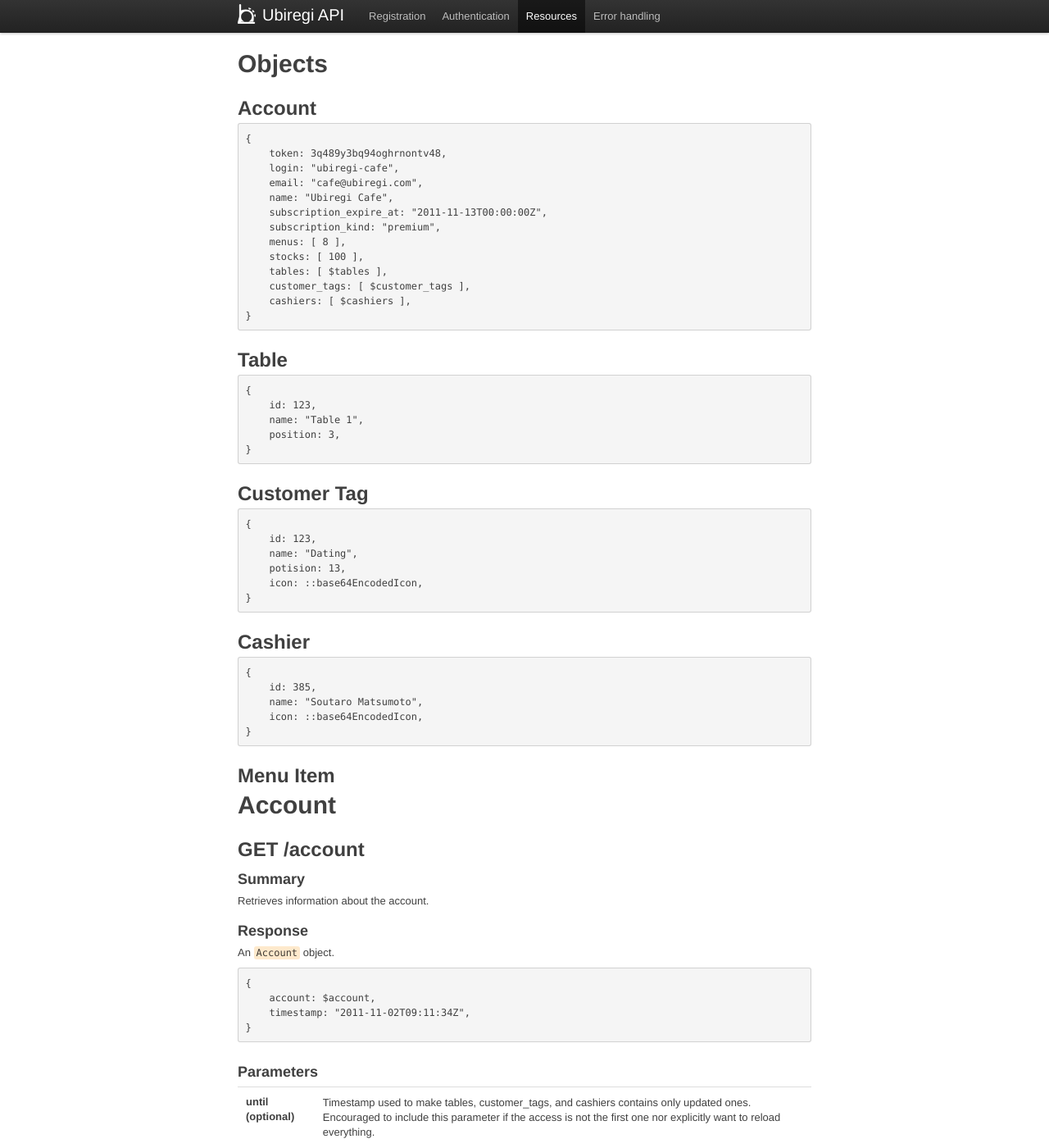
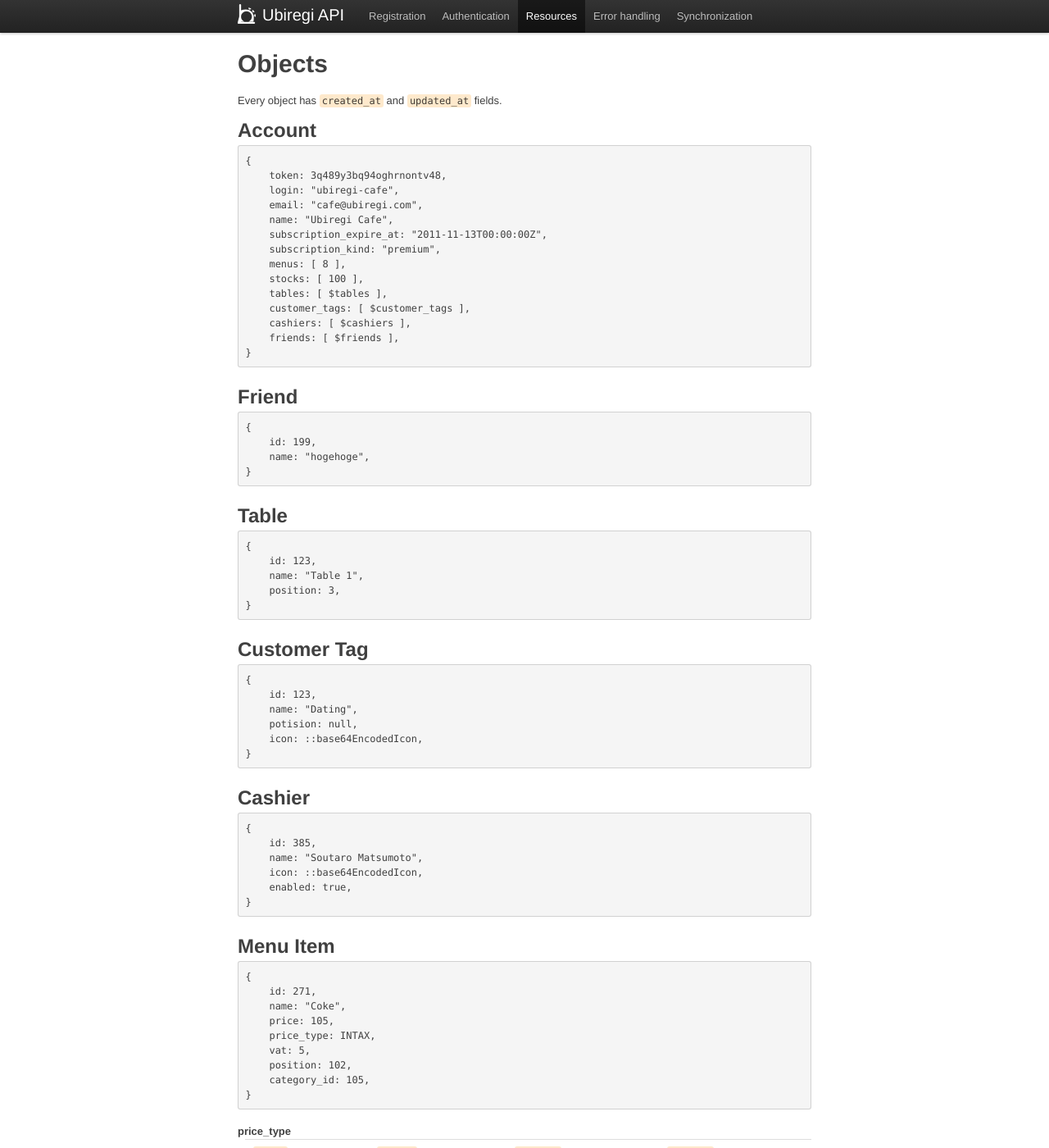
Before and after one commit to soutaro/ubiregi-api, a Jekyll site: the page built from resources.md, in a window 1280 px wide and 1400 px high. Shown: the whole window at 82% size. Built offline with Jekyll 4.4.1, drawn with Linux system fonts in a browser that asks for light colours; some of the changed text lies outside the part shown.

Commit message:
sync page

```diff
--- a/_layouts/default.html
+++ b/_layouts/default.html
@@ -7,6 +7,8 @@
 {% assign resources = 'active' %}
 {% when 'errors' %}
 {% assign errors = 'active' %}
+{% when 'sync' %}
+{% assign sync = 'active' %}
 {% endcase %}
 
 <head>
@@ -27,6 +29,7 @@
       	      <li class="{{ authentication }}"><a href="/ubiregi-api/authentication.html">Authentication</a>
       	      <li class="{{ resources }}"><a href="/ubiregi-api/resources.html">Resources</a>
       	      <li class="{{ errors }}"><a href="/ubiregi-api/errors.html">Error handling</a>
+      	      <li class="{{ sync }}"><a href="/ubiregi-api/sync.html">Synchronization</a>
       	    </ul>
       	  </div>
       	</div>
--- a/resources.md
+++ b/resources.md
@@ -5,6 +5,8 @@
 ---
 
 # Objects
+
+Every object has `created_at` and `updated_at` fields.
 
 ## Account
 
@@ -21,6 +23,16 @@
     tables: [ $tables ],
     customer_tags: [ $customer_tags ],
     cashiers: [ $cashiers ],
+    friends: [ $friends ],
+}
+</pre>
+
+## Friend
+
+<pre>
+{
+    id: 199,
+    name: "hogehoge",
 }
 </pre>
 
@@ -40,7 +52,7 @@
 {
     id: 123,
     name: "Dating",
-    potision: 13,
+    potision: null,
     icon: ::base64EncodedIcon,
 }
 </pre>
@@ -52,10 +64,92 @@
     id: 385,
     name: "Soutaro Matsumoto",
     icon: ::base64EncodedIcon,
+    enabled: true,
 }
 </pre>
 
 ## Menu Item
+
+<pre>
+{
+    id: 271,
+    name: "Coke",
+    price: 105,
+    price_type: INTAX,
+    vat: 5,
+    position: 102,
+    category_id: 105,
+}
+</pre>
+
+price_type
+: `INTAX` | `OUTTAX` | `PERCENT` | `NOSALES`
+
+vat
+: Present if `price_type` is `INTAX` or `OUTTAX`. Percentage of VAT.
+
+position
+: Present if the item is enabled.
+
+category_id
+: Present if the item is enabled.
+
+## Category
+
+<pre>
+{
+    id: 18,
+    name: "Soft Drink",
+    position: 4,
+}
+</pre>
+
+## Customer
+
+<pre>
+{
+    id: 131,
+    fields: [ $fields ],
+    deleted: false,
+    account_id: 131,
+    guid: ::UUID-like-sequence,
+}
+</pre>
+
+## Field
+
+<pre>
+{
+    id: 111,
+    name: "customer.field.name",
+    value: "Soutaro Matsumoto",
+    deleted: false,
+}
+</pre>
+
+## CustomerNote
+
+<pre>
+{
+    id: 858,
+    guid: ::UUID-like-sequence,
+    customer_id: 10,
+    kind: "icon",
+    comment: "Hello",
+    photo: ::URL,
+    checkout_id: 109,
+}
+</pre>
+
+## Stock
+
+<pre>
+{
+    id: 133,
+    sku: "haodifsod",
+
+}
+</pre>
 
 # Account
 
```
Also changed, not shown: other parts of resources.md (+5 -9 lines), sync.md (added, +58 -0 lines).
